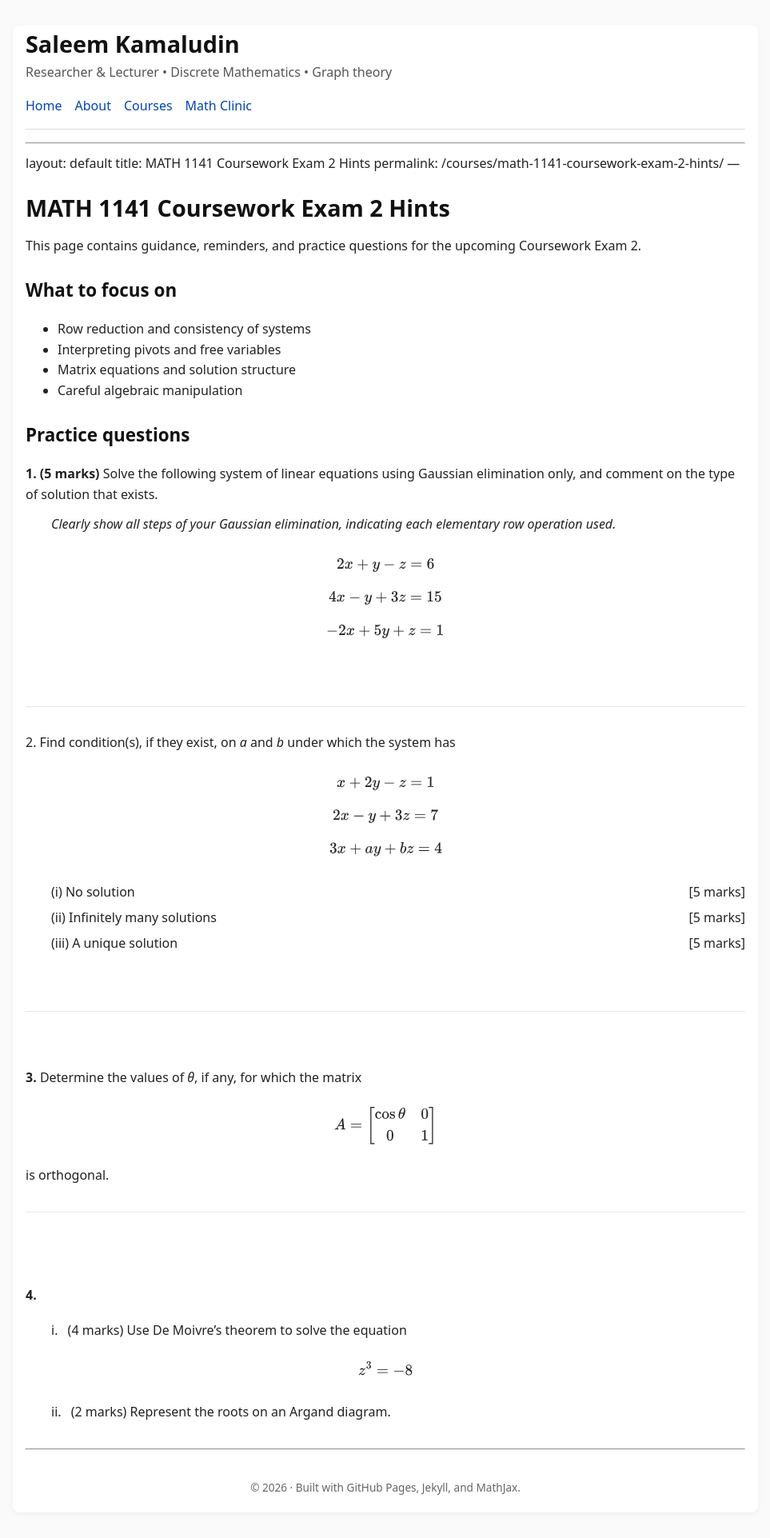
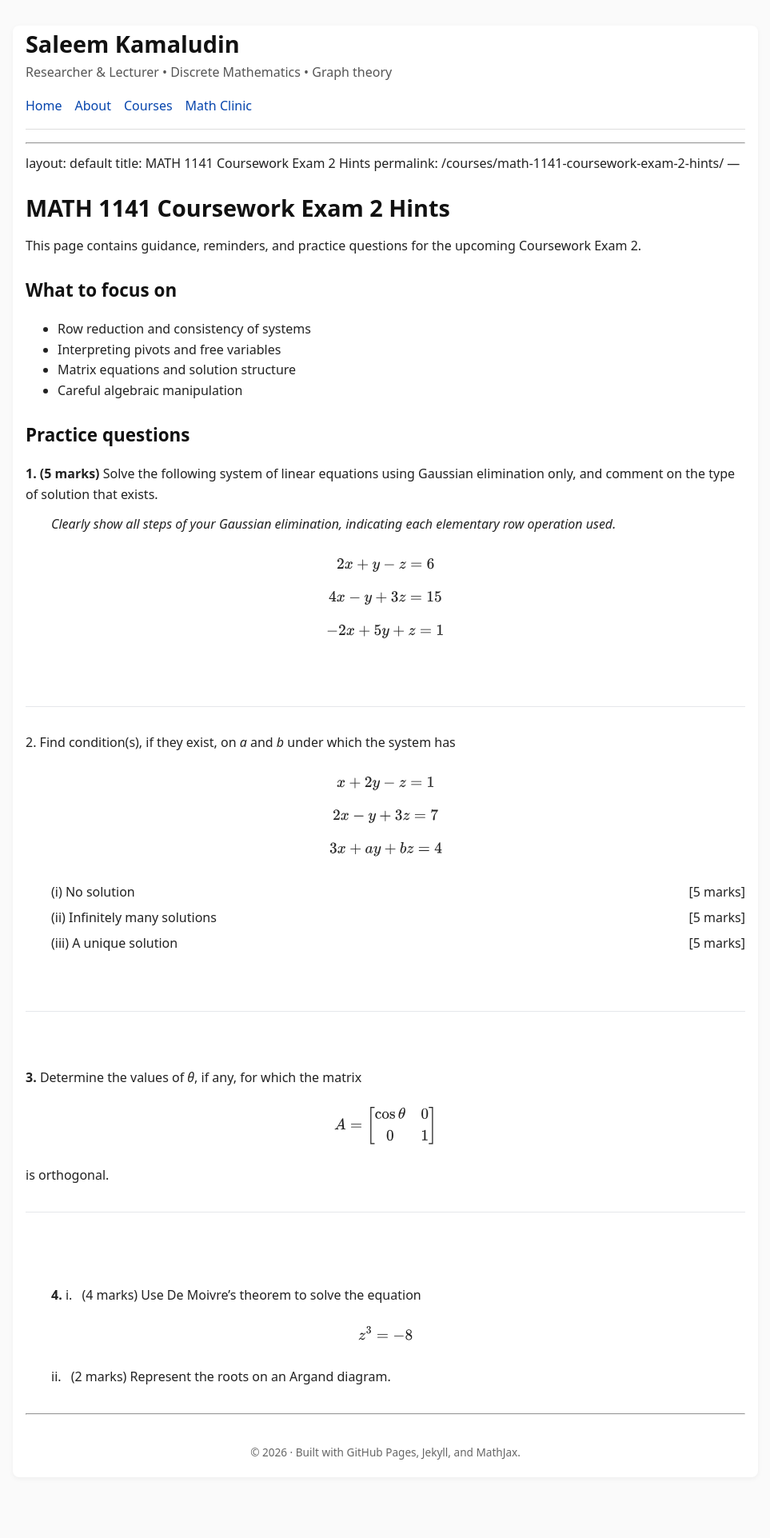
Before and after one commit to SaleemKamaludin/SaleemKamaludin.github.io, a Jekyll site: the page built from courses/math-1141-coursework-exam-2-hints.md, in a window 1280 px wide. Shown: the whole page at 80% size, without its empty margins (158-1121 px from the left). Built offline with Jekyll 4.4.1, drawn with Linux system fonts in a browser that asks for light colours; our own code applies the rules of GitHub Pages for plain Markdown files; after the commit the page ends 1879 px from its top, so only the background shows below that.

Commit message:
Update math-1141-coursework-exam-2-hints.md

```diff
--- a/courses/math-1141-coursework-exam-2-hints.md
+++ b/courses/math-1141-coursework-exam-2-hints.md
@@ -148,10 +148,10 @@ This page contains guidance, reminders, and practice questions for the upcoming
 <div style="margin: 2rem 0;">
   <p style="font-size: 1.rem; line-height: 1.75; margin-bottom: 1rem;">
 
-<strong>4.</strong>
+
   </p>
 <p style="font-size: 1rem; line-height: 1.75; margin-left: 2rem;">
-    i. <span style="margin-left: 0.5rem;">(4 marks)</span>
+ <strong>4.</strong>   i. <span style="margin-left: 0.5rem;">(4 marks)</span>
  Use De Moivre’s theorem to solve the equation
   </p>
 <div style="text-align: center; margin: 1.5rem 0;">
```
